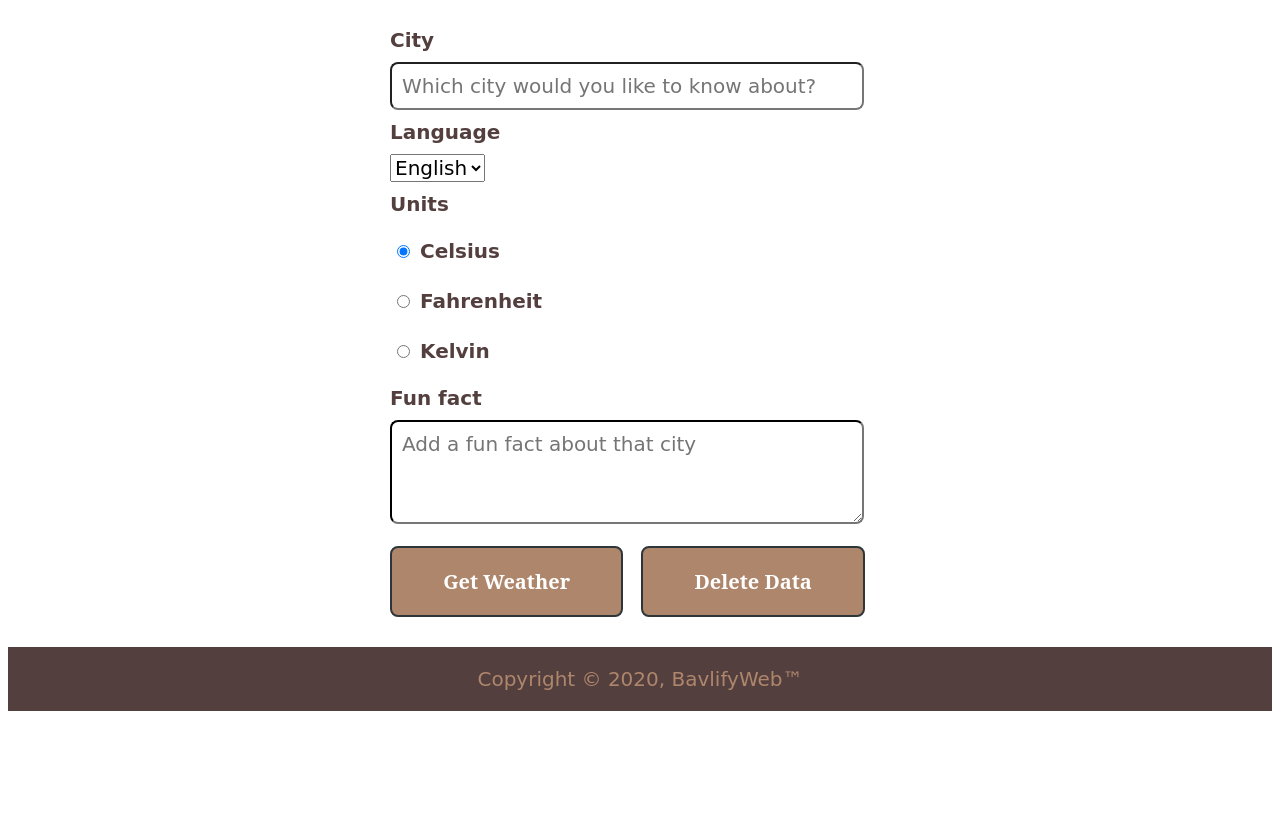
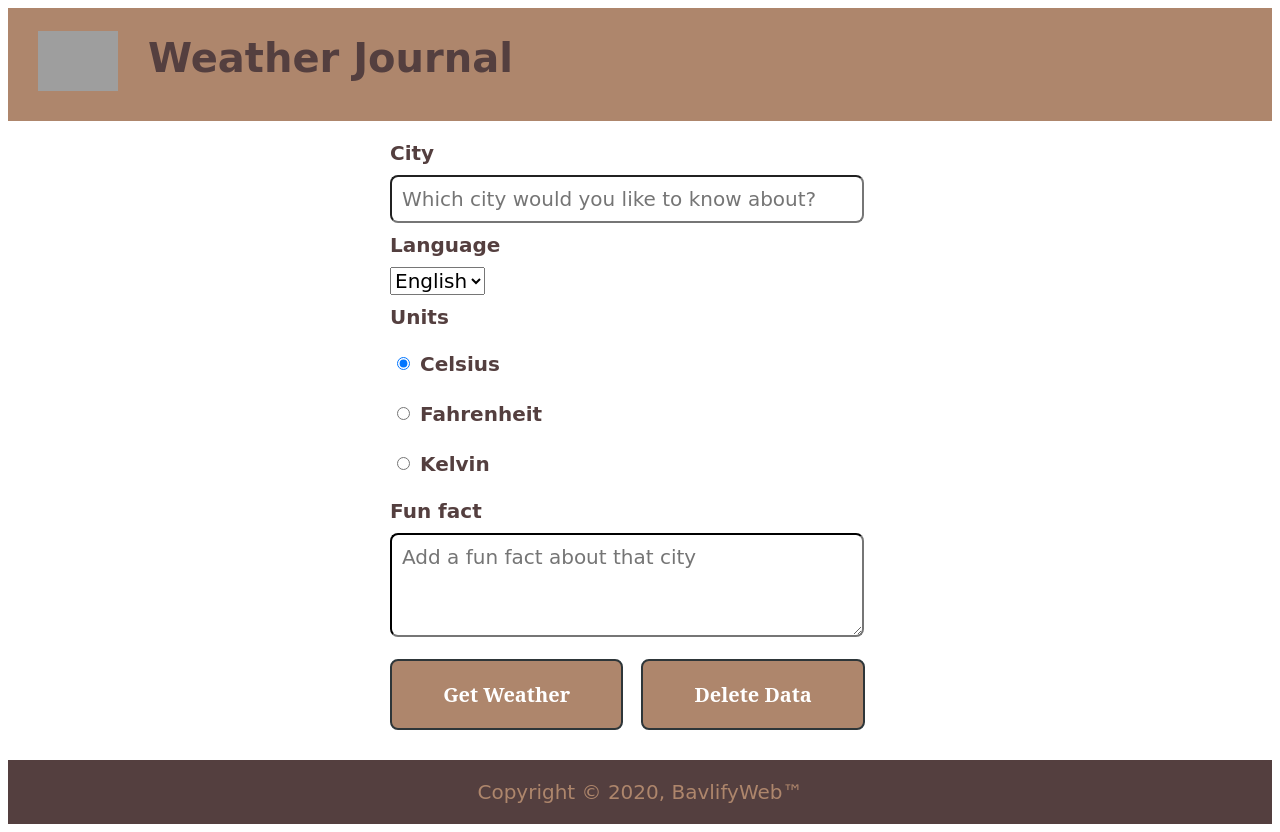
Before and after one commit to bavShehata/weather-journal, a website: page website/index.html in a window 1280 px wide. Before the commit the page ends 800 px from the top, so only its background shows below. Drawn offline with nearby package versions, Linux system fonts and the light colour scheme; grey boxes are pictures that could not be loaded; a web font is replaced by a local one.

Commit message:
Added a header

```diff
--- a/website/index.html
+++ b/website/index.html
@@ -18,6 +18,10 @@
       <title>Weather Journal</title>
     </head>
     <body>
+      <header>
+        <a href="#"><img src="2791.jpg" alt="logo" /></a>
+        <h1>Weather Journal</h1>
+      </header>
       <div class="container">
         <div id="app">
           <label for="city">City</label>
--- a/website/style.css
+++ b/website/style.css
@@ -8,6 +8,7 @@
   --secondary-clr: #765555;
   --tertiary-clr: #543f3f;
 }
+
 /* width */
 ::-webkit-scrollbar {
   width: 20px;
@@ -101,6 +102,17 @@ a {
   background-color: var(--tertiary-clr);
   border-color: var(--main-clr);
 }
+header {
+  display: flex;
+  align-items: center;
+  background-color: var(--main-clr);
+  width: 100%;
+}
+
+img {
+  width: 80px;
+  margin: 0 30px;
+}
 #app,
 #output {
   text-align: left;
```
Also changed, not shown: 2 other files.
